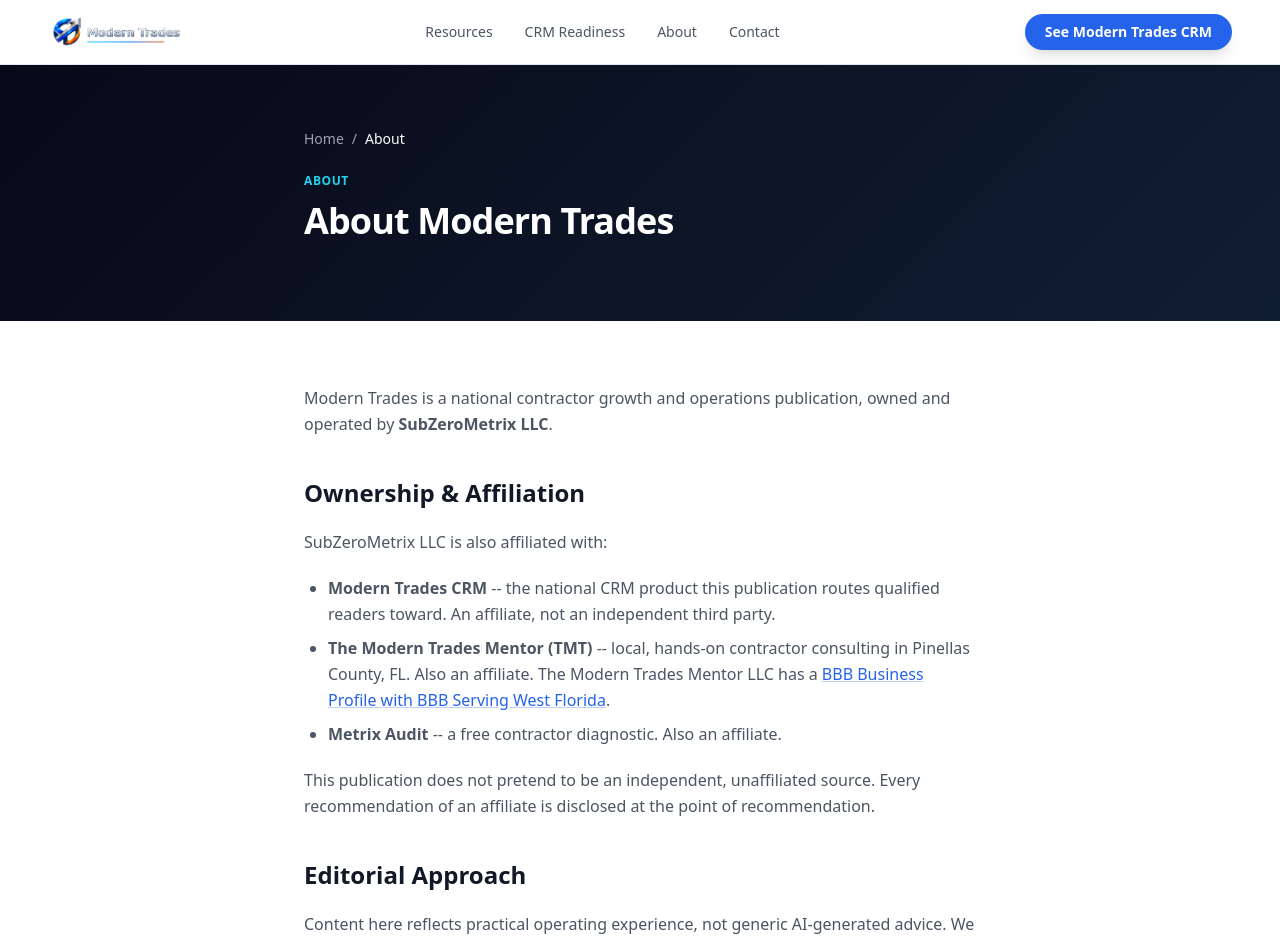
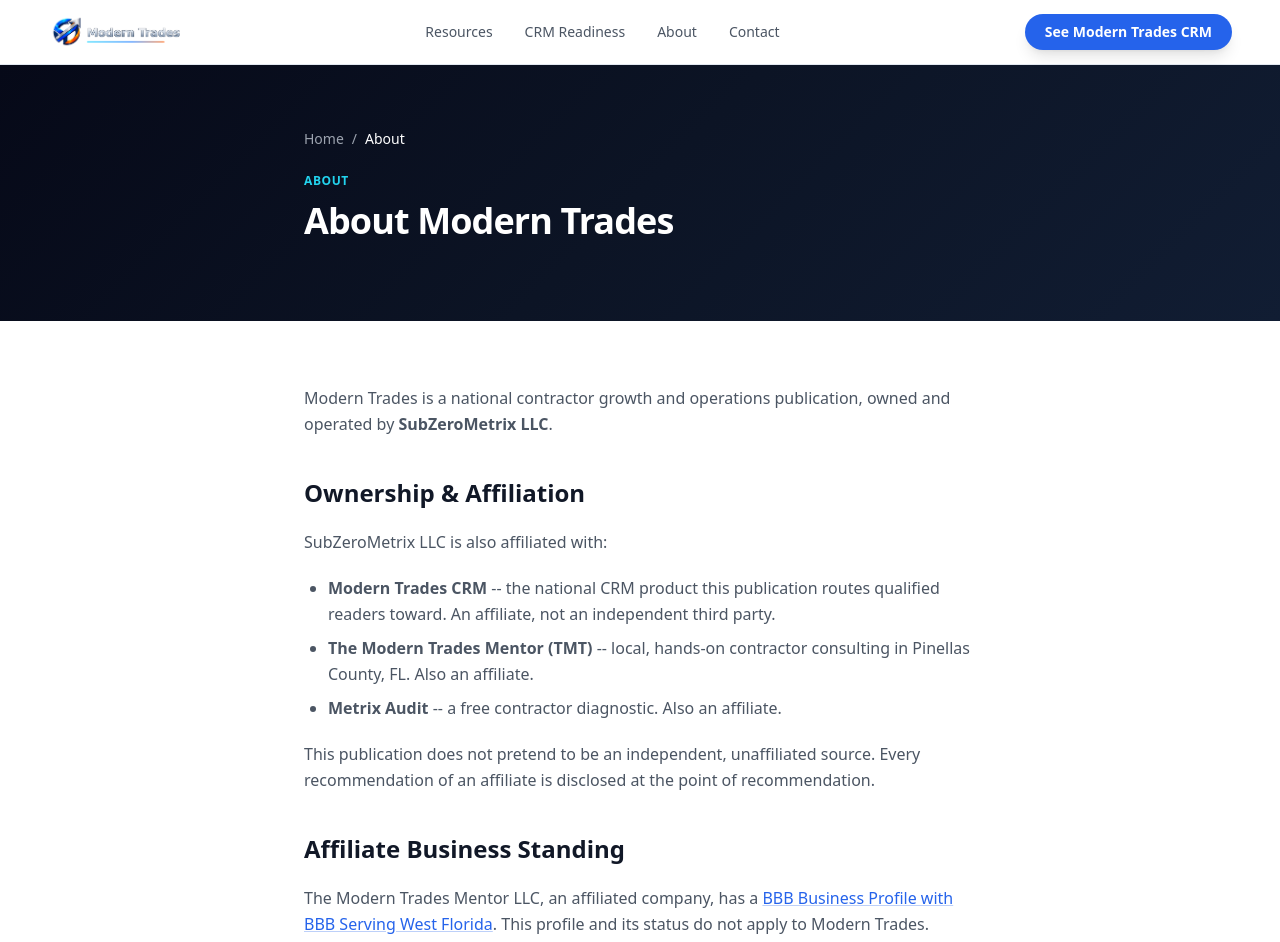
Before and after one commit to SubZeroMetrix/moderntrades-io, a Next.js app: page /about in a window 1280 px wide. Shown: the top 942 px of the page. Built offline with nearby package versions, Linux system fonts and the light colour scheme; no server answers.

Commit message:
fix(disclosure): move BBB fact into its own attribution-scoped section

```diff
--- a/src/app/about/page.tsx
+++ b/src/app/about/page.tsx
@@ -25,16 +25,19 @@
           <p>SubZeroMetrix LLC is also affiliated with:</p>
           <ul>
             <li><strong>Modern Trades CRM</strong> -- the national CRM product this publication routes qualified readers toward. An affiliate, not an independent third party.</li>
-            <li>
-              <strong>The Modern Trades Mentor (TMT)</strong> -- local, hands-on contractor consulting in Pinellas
-              County, FL. Also an affiliate. The Modern Trades Mentor LLC has a{' '}
-              <a href="https://www.bbb.org/us/fl/dunedin/profile/consultant/the-modern-trades-mentor-llc-0653-90465091">BBB Business Profile with BBB Serving West Florida</a>.
-            </li>
+            <li><strong>The Modern Trades Mentor (TMT)</strong> -- local, hands-on contractor consulting in Pinellas County, FL. Also an affiliate.</li>
             <li><strong>Metrix Audit</strong> -- a free contractor diagnostic. Also an affiliate.</li>
           </ul>
           <p>
             This publication does not pretend to be an independent, unaffiliated source. Every recommendation of an
             affiliate is disclosed at the point of recommendation.
+          </p>
+
+          <h2>Affiliate Business Standing</h2>
+          <p>
+            The Modern Trades Mentor LLC, an affiliated company, has a{' '}
+            <a href="https://www.bbb.org/us/fl/dunedin/profile/consultant/the-modern-trades-mentor-llc-0653-90465091">BBB Business Profile with BBB Serving West Florida</a>.
+            This profile and its status do not apply to Modern Trades.
           </p>
           <h2>Editorial Approach</h2>
           <p>
```
